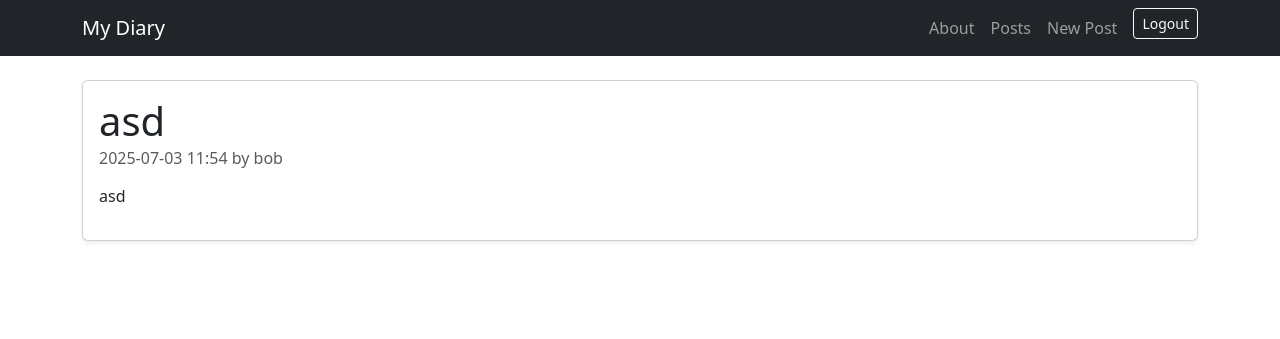
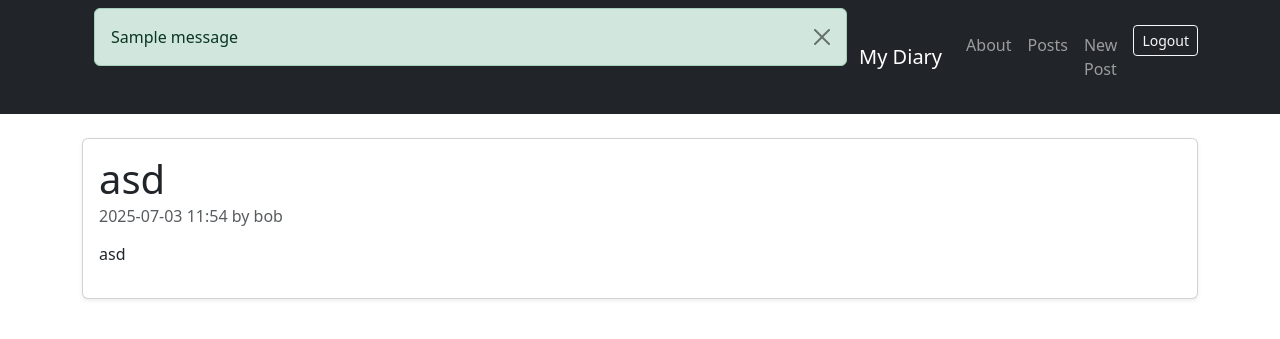
Before and after one commit to it2021035/My-Diary, a Django app: a page that uses MyDiary/templates/layout.html in a window 1280 px wide. Shown: the top 339 px of the page. Run offline with Django 5.2, Linux system fonts and the light colour scheme; a user stored in the database is signed in; data comes from the database, SQL or seed files in the repository; both versions use the stored data as it was after the commit; one stand-in notice (Sample message) is shown; parts of the project's set-up code (start-up, migrations or seed data) failed here and were passed over.

Commit message:
added flash csrds

```diff
--- a/MyDiary/posts/views.py
+++ b/MyDiary/posts/views.py
@@ -3,6 +3,8 @@ from .models import Post
 from django.contrib.auth.decorators import login_required
 from . import forms
 from django.shortcuts import get_object_or_404
+from django.contrib import messages
+
     # Create your views here.
 
 
@@ -21,6 +23,7 @@ def post_new(request):
         if form.is_valid():
             newpost = form.save(commit=False)
             newpost.author = request.user
+            messages.success(request, "Post created successfully.")
             newpost.save()
             return redirect('posts:list')
     else:
@@ -37,6 +40,7 @@ def edit_post(request, slug):
         form = forms.CreatePost(request.POST, request.FILES, instance=post)
         if form.is_valid():
             form.save()
+            messages.success(request, "Post updated successfully.")
             return redirect('posts:page', slug=post.slug)
     else:
         form = forms.CreatePost(instance=post)
@@ -50,6 +54,7 @@ def delete_post(request, slug):
 
     if request.method == 'POST':
         post.delete()
+        messages.warning(request, "Post deleted.")
         return redirect('posts:list')
 
     return render(request, 'posts/confirm_delete.html', {'post': post})
--- a/MyDiary/templates/layout.html
+++ b/MyDiary/templates/layout.html
@@ -11,6 +11,16 @@
 <body>
     <nav class="navbar navbar-expand-lg navbar-dark bg-dark mb-4">
         <div class="container">
+            {% if messages %}
+                <div class="container mb-4">
+                    {% for message in messages %}
+                        <div class="alert alert-{{ message.tags }} alert-dismissible fade show" role="alert">
+                        {{ message }}
+                        <button type="button" class="btn-close" data-bs-dismiss="alert" aria-label="Close"></button>
+                        </div>
+                    {% endfor %}
+                </div>
+            {% endif %}
             <a class="navbar-brand" href="/">My Diary</a>
             <div class="collapse navbar-collapse">
                 <ul class="navbar-nav ms-auto">
--- a/MyDiary/users/views.py
+++ b/MyDiary/users/views.py
@@ -1,12 +1,15 @@
 from django.shortcuts import render, redirect
 from django.contrib.auth.forms import UserCreationForm,AuthenticationForm
 from django.contrib.auth import logout,login
+from django.contrib import messages
+
 # Create your views here.
 def users_register(request):
     if request.method =="POST":
         form = UserCreationForm(request.POST)
         if form.is_valid():
             login(request,form.save())
+            messages.success(request, "Registration successful! You are now logged in.")
             return redirect("posts:list")
     else:
         form = UserCreationForm()
@@ -17,17 +20,20 @@ def users_login(request):
         form = AuthenticationForm(data=request.POST)
         if form.is_valid():
             login(request, form.get_user())
+            messages.success(request, "Login successful.")
             if 'next' in request.POST:
                 return redirect(request.POST.get('next'))
             else:
                 return redirect("posts:list")
     else:
+        messages.error(request, "Invalid username or password.")
         form = AuthenticationForm()
     return render(request, "users/login.html", { "form": form })
 
 def users_logout(request):
     if request.method =="POST":
         logout(request)
+        messages.info(request, "You have been logged out.")
         return redirect("posts:list")
     else:
         form = AuthenticationForm()
```
Also changed, not shown: MyDiary/db.sqlite3.
